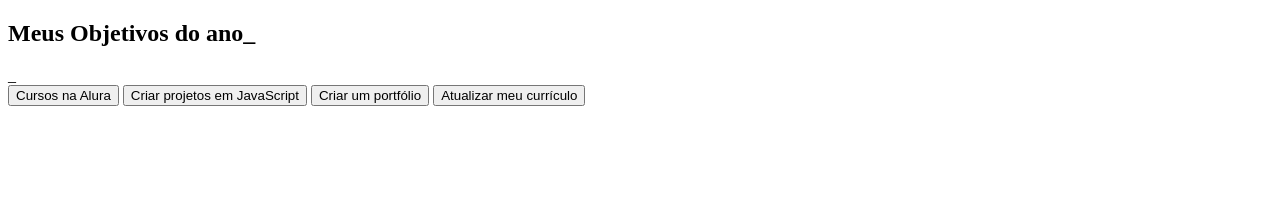
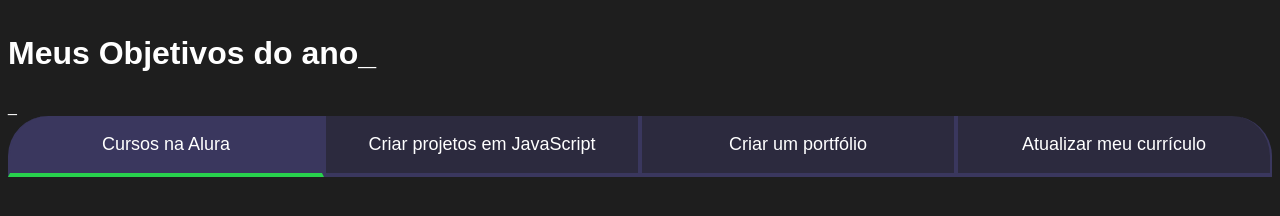
Before and after one commit to Kauanaam/meu-projeto, a plain HTML site: page index.html in a window 1280 px wide. Drawn offline with Linux system fonts and the light colour scheme.

Commit message:
Add files via upload

```diff
--- a/index.html
+++ b/index.html
@@ -4,12 +4,13 @@
   <meta charset="UTF-8">
   <meta name="viewport" content="width=device-width, initial-scale=1.0">
   <title>Meus objetivos do ano</title>
+  <link rel="stylesheet" href="style.css">
 </head>
 <body>
     <section class="conteudo-principal"></section>
     <h2 class="titulo-principal">Meus Objetivos do ano_</h2><span>_</span>
     <div class="botoes">
-        <button class="botao">Cursos na Alura</button>
+        <button class="botao ativo">Cursos na Alura</button>
         <button class="botao">Criar projetos em JavaScript</button>
         <button class="botao">Criar um portfólio</button>
         <button class="botao">Atualizar meu currículo</button>
@@ -17,3 +18,7 @@
   </section>
 </body>
 </html>
+</section>
+<script src="main.js">
+</body>
+</html>
--- /dev/null
+++ b/main.js
@@ -0,0 +1,2 @@
+const botoes = document.querySelectorAll(".botao");
+console.log(botões);
--- a/style.css
+++ b/style.css
@@ -1,6 +1,6 @@
 :root{
     --cor-de-fundo: #1E1E1E;
-    --verde: #8957ff;
+    --verde: #28d14d;
     --branco: #FFFFFF;
     --botao-ativo: #3A375E;
     --botao-inativo: rgba(58, 55, 94, 0.5);
@@ -67,14 +67,6 @@ body {
     width: 100%;
     margin: 0 auto;
 }
-.titulo-principal {
-    text-align: left;
-    width: 100%;
-    font-size: 32px;
-}
-.titulo-principal span {
-    color: var(--verde);
-}
 .botao {
     font-family: "Crakra Petch", sans-serif;
     background-color: var(--botao-inativo);
@@ -85,4 +77,12 @@ body {
     font-size: 18px;
     align-items: center;
     width: 100%;
+    border-bottom: 4px solid var(--botao-ativo);
+    border-left: 2px solid var(--botao-ativo);
+    border-right: 2px solid var(--botao-ativo);
+    border-top: none;
 }
+.ativo{
+    background-color: var(--botao-ativo);
+    border-bottom: 4px solid var(--verde);
+    }
```
